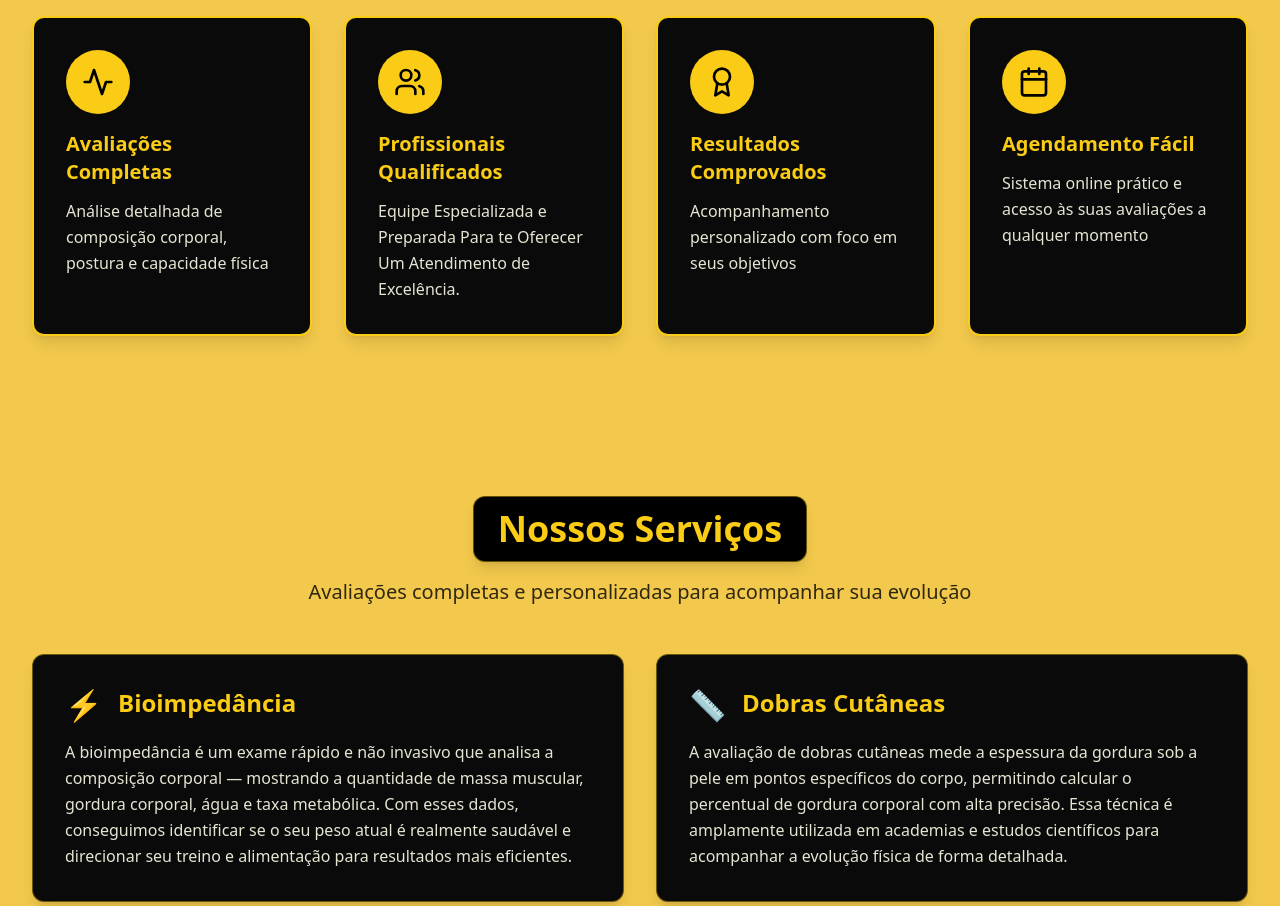
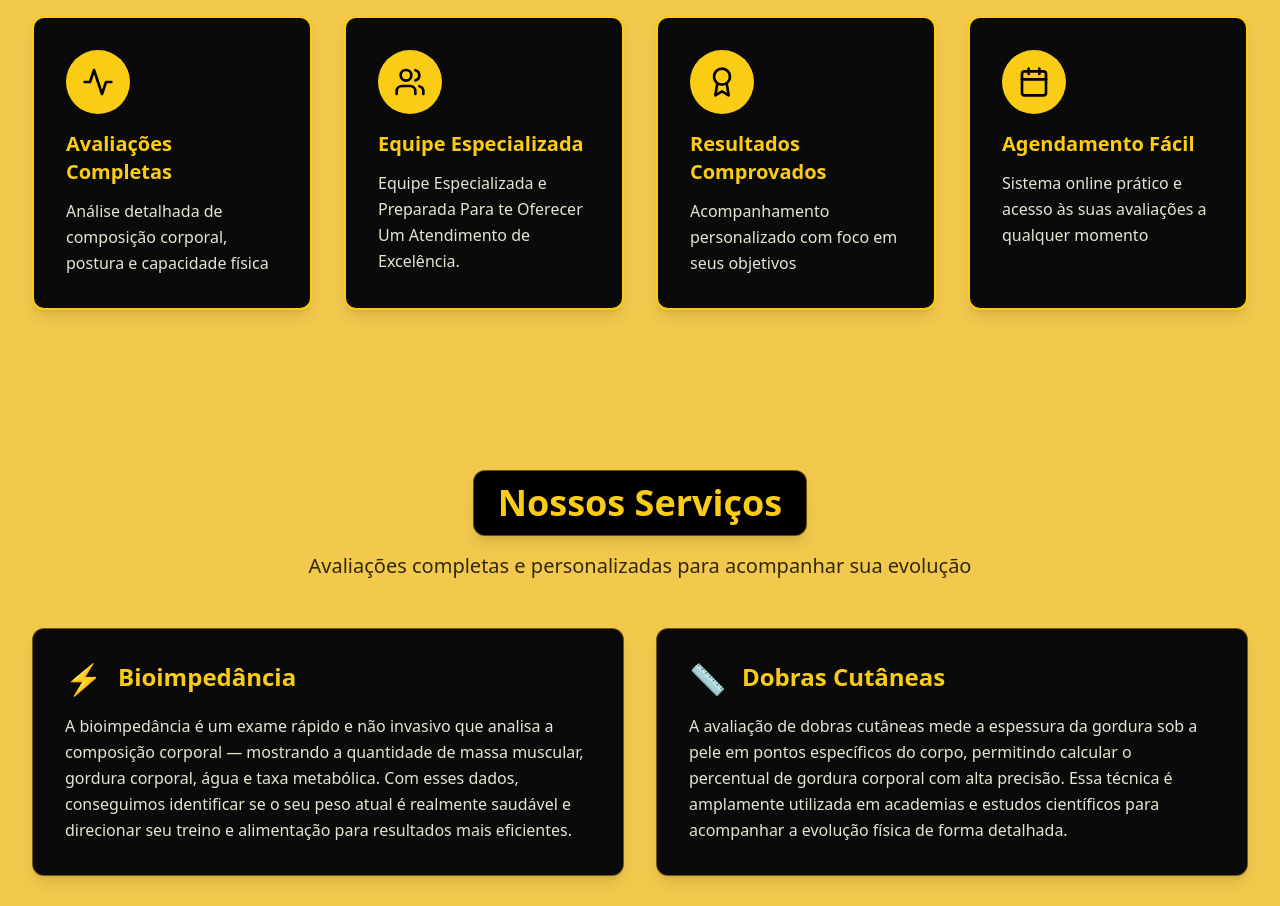
Before and after one commit to RSR202555/frontendcheckin, a React (Vite) app: page / in a window 1280 px wide. Shown: the part 1200-2106 px from the top of the page. Built offline with nearby package versions, Linux system fonts and the light colour scheme.

Commit message:
Renomear card para Equipe Especializada na home

```diff
--- a/src/pages/HomePage.tsx
+++ b/src/pages/HomePage.tsx
@@ -58,7 +58,7 @@ export function HomePage({ onNavigate }: HomePageProps) {
               <div className="w-16 h-16 bg-yellow-400 rounded-full flex items-center justify-center mb-4">
                 <Users size={32} className="text-black" />
               </div>
-              <h3 className="text-xl font-bold mb-3 text-yellow-400">Profissionais Qualificados</h3>
+              <h3 className="text-xl font-bold mb-3 text-yellow-400">Equipe Especializada</h3>
               <p className="text-yellow-50/90 leading-relaxed">
                 Equipe Especializada e Preparada Para te Oferecer Um Atendimento de Excelência.
               </p>
```
